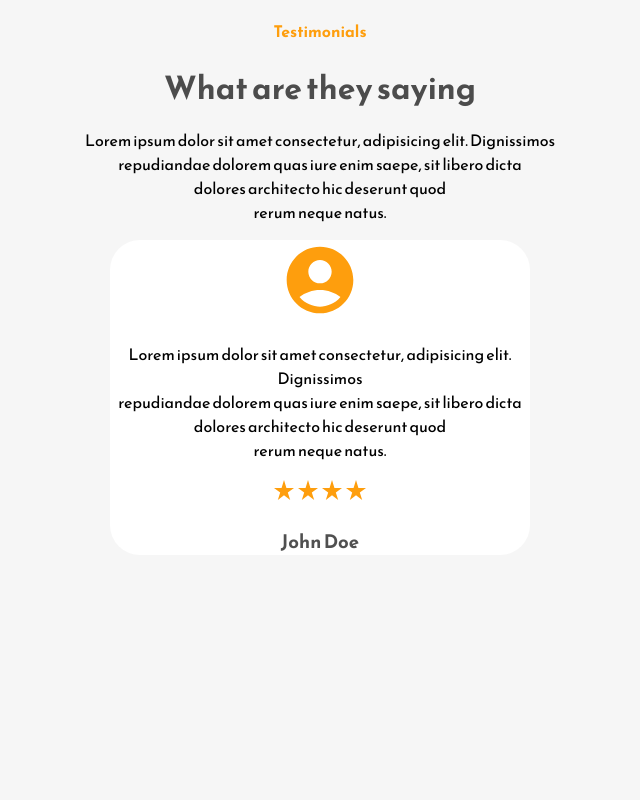
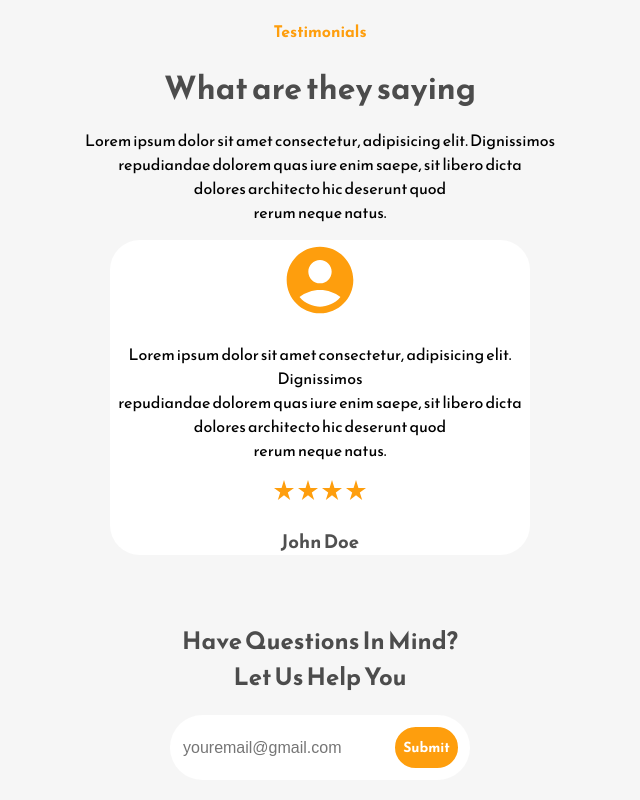
Before and after one commit to Jasleenkaur1998/Restaurant-App, a React (Create React App) app: page / in a window 1280 px wide. Shown: the part 2073-2873 px from the top of the page, without its empty margins (320-960 px from the left). Before the commit the page ends 2676 px from the top, so only its background shows below. Built offline with nearby package versions, Linux system fonts and the light colour scheme.

Commit message:
Added the contact section in the landing page

```diff
--- a/src/App.css
+++ b/src/App.css
@@ -4,6 +4,10 @@ body {
     box-sizing: border-box;
     font-family: 'Reem Kufi', sans-serif;
     background-color: #F6F6F6;
+}
+
+.App {
+    padding-bottom: 20px;
 }
 
 .home-container {
@@ -158,3 +162,37 @@ h4 {
     font-size: 12px;
     margin: 8px;
 }
+
+.contact-container {
+    text-align: center;
+    color: #4C4C4C;
+}
+
+.email-container {
+    padding: 10px;
+    background: white;
+    border-radius: 40px;
+    margin-left: 490px;
+    margin-right: 490px;
+    display: flex;
+    justify-content: space-between;
+}
+
+.email-box {
+    background-color: white;
+    border: 1px solid white;
+    font-size: 1rem;
+}
+
+.submit-button {
+    border-radius: 45px;
+    padding-top: 10px;
+    padding-bottom: 10px;
+    background-color: #FE9E0D;
+    border: 2px solid white;
+    font-size: 14px;
+    text-align: center;
+    width: 30%;
+    font-weight: bold;
+    color: white;
+}
--- /dev/null
+++ b/src/components/contact.jsx
@@ -0,0 +1,19 @@
+import { forwardRef } from "react"
+
+const Contact = forwardRef((props, ref) => {
+  return (
+    <div ref={ref} className="contact-container">
+      <h2>
+        Have Questions In Mind?
+        <br />
+        Let Us Help You
+      </h2>
+     <div className="email-container">
+     <input type="text" placeholder="youremail@gmail.com" className="email-box" />
+     <button className="submit-button" type="submit">Submit</button>
+     </div>
+    </div>
+  )
+})
+
+export default Contact
--- a/src/components/home.jsx
+++ b/src/components/home.jsx
@@ -1,23 +1,34 @@
-import { useRef } from 'react';
-import Navbar from './navbar'
-import Homepage from './homepage'
-import About from './about'
-import Testimonials from './testimonials';
-import Work from './work';
+import { useRef } from "react";
+import Navbar from "./navbar";
+import Homepage from "./homepage";
+import About from "./about";
+import Testimonials from "./testimonials";
+import Work from "./work";
+import Contact from "./contact";
 
 const Home = () => {
   const homeRef = useRef(null);
   const aboutRef = useRef(null);
   const testRef = useRef(null);
+  const workRef = useRef(null);
+  const contactRef = useRef(null);
+
   return (
-    <div className='container'>
-      <Navbar aboutRef={aboutRef} homeRef={homeRef} testRef={testRef} />
+    <div className="container">
+      <Navbar
+        aboutRef={aboutRef}
+        homeRef={homeRef}
+        testRef={testRef}
+        workRef={workRef}
+        contactRef={contactRef}
+      />
       <Homepage ref={homeRef} />
       <About ref={aboutRef} />
-      <Work />
-      <Testimonials ref={testRef}/>
+      <Work ref={workRef} />
+      <Testimonials ref={testRef} />
+      <Contact ref={contactRef} />
     </div>
-  )
-}
+  );
+};
 
-export default Home
+export default Home;
--- a/src/components/navbar.jsx
+++ b/src/components/navbar.jsx
@@ -1,39 +1,50 @@
-import { AiOutlineShoppingCart } from "react-icons/ai";
+import { AiOutlineShoppingCart } from "react-icons/ai"
 
-const Navbar = ({ homeRef, aboutRef, testRef }) => {
+const Navbar = ({ homeRef, aboutRef, testRef, workRef, contactRef }) => {
   const scrollToHome = () => {
     if (homeRef.current) {
-      homeRef.current.scrollIntoView({ behavior: "smooth", block: "start" });
+      homeRef.current.scrollIntoView({ behavior: "smooth", block: "start" })
     }
-  };
+  }
 
   const scrollToAbout = () => {
     if (aboutRef.current) {
-      aboutRef.current.scrollIntoView({ behavior: "smooth", block: "start" });
+      aboutRef.current.scrollIntoView({ behavior: "smooth", block: "start" })
     }
-  };
+  }
 
   const scrollToTest = () => {
     if (testRef.current) {
-      testRef.current.scrollIntoView({ behavior: "smooth", block: "start" });
+      testRef.current.scrollIntoView({ behavior: "smooth", block: "start" })
     }
-  };
+  }
+
+  const scrollToWork = () => {
+    if (workRef.current) {
+      workRef.current.scrollIntoView({ behavior: "smooth", block: "start" })
+    }
+  }
+  const scrollToContact = () => {
+    if (contactRef.current) {
+      contactRef.current.scrollIntoView({ behavior: "smooth", block: "start" })
+    }
+  }
   return (
     <div className="home-container">
       <div className="brand-name">Foodie</div>
       <div className="nav-container">
         <button onClick={scrollToHome}>Home</button>
         <button onClick={scrollToAbout}>About</button>
-        <button>Work</button>
+        <button onClick={scrollToWork}>Work</button>
         <button onClick={scrollToTest}>Testimonials</button>
-        <button>Contact</button>
+        <button onClick={scrollToContact}>Contact</button>
         <AiOutlineShoppingCart className="cart-icon" />
         <button className="booking-button">
           <button>Booking Now</button>
         </button>
       </div>
     </div>
-  );
-};
+  )
+}
 
-export default Navbar;
+export default Navbar
--- a/src/components/work.jsx
+++ b/src/components/work.jsx
@@ -1,10 +1,11 @@
 import RestaurantIcon from "@mui/icons-material/Restaurant"
 import PanToolAltIcon from '@mui/icons-material/PanToolAlt'
 import LocalShippingIcon from '@mui/icons-material/LocalShipping'
+import { forwardRef } from "react"
 
-const Work = () => {
+const Work = forwardRef((props, ref) => {
   return (
-    <div className="work-container">
+    <div ref={ref} className="work-container">
       <h4>Work</h4>
       <h1>How It Works</h1>
       <p>
@@ -44,6 +45,6 @@ const Work = () => {
       </div>
     </div>
   )
-}
+})
 
 export default Work
```
